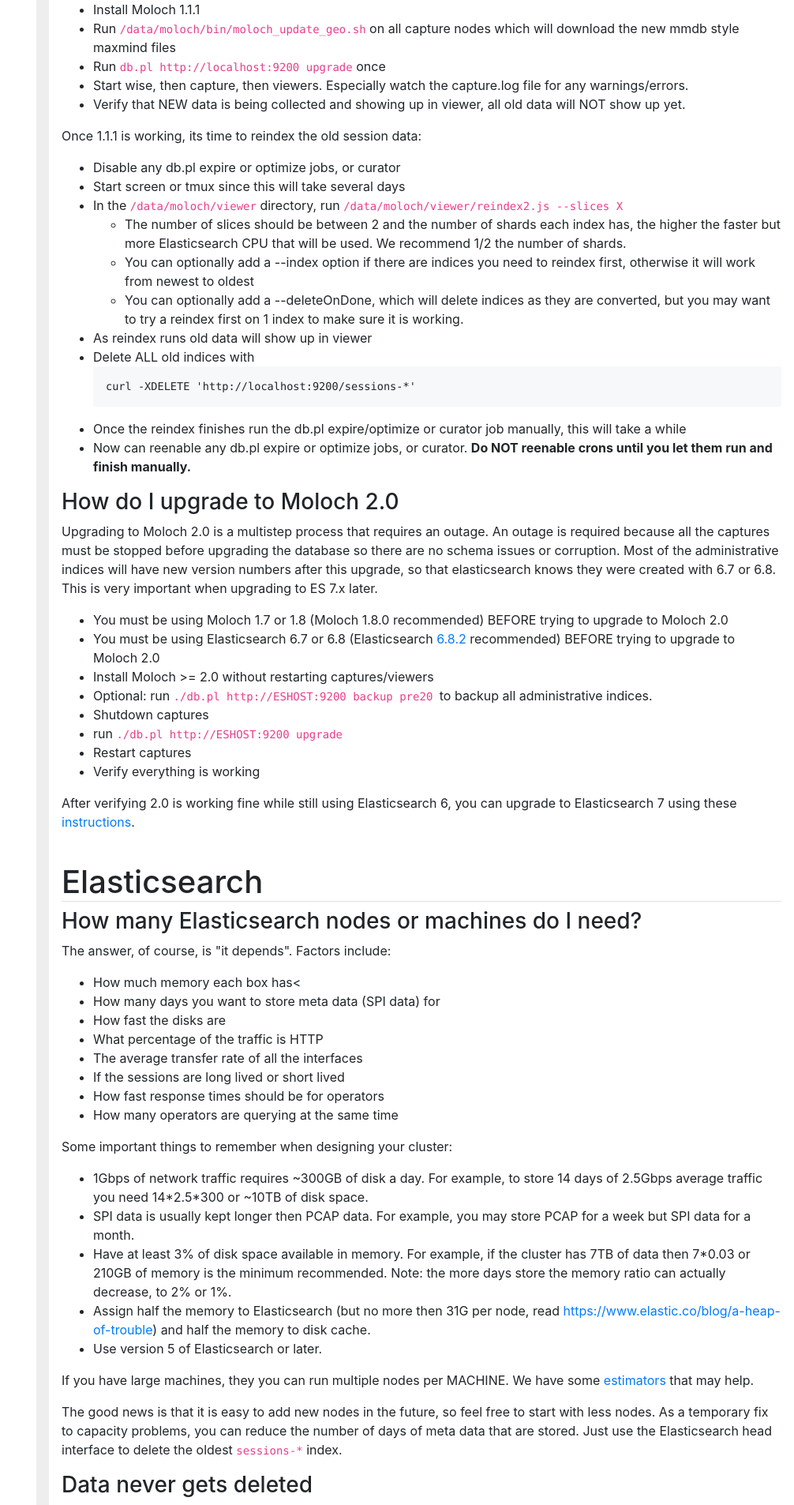
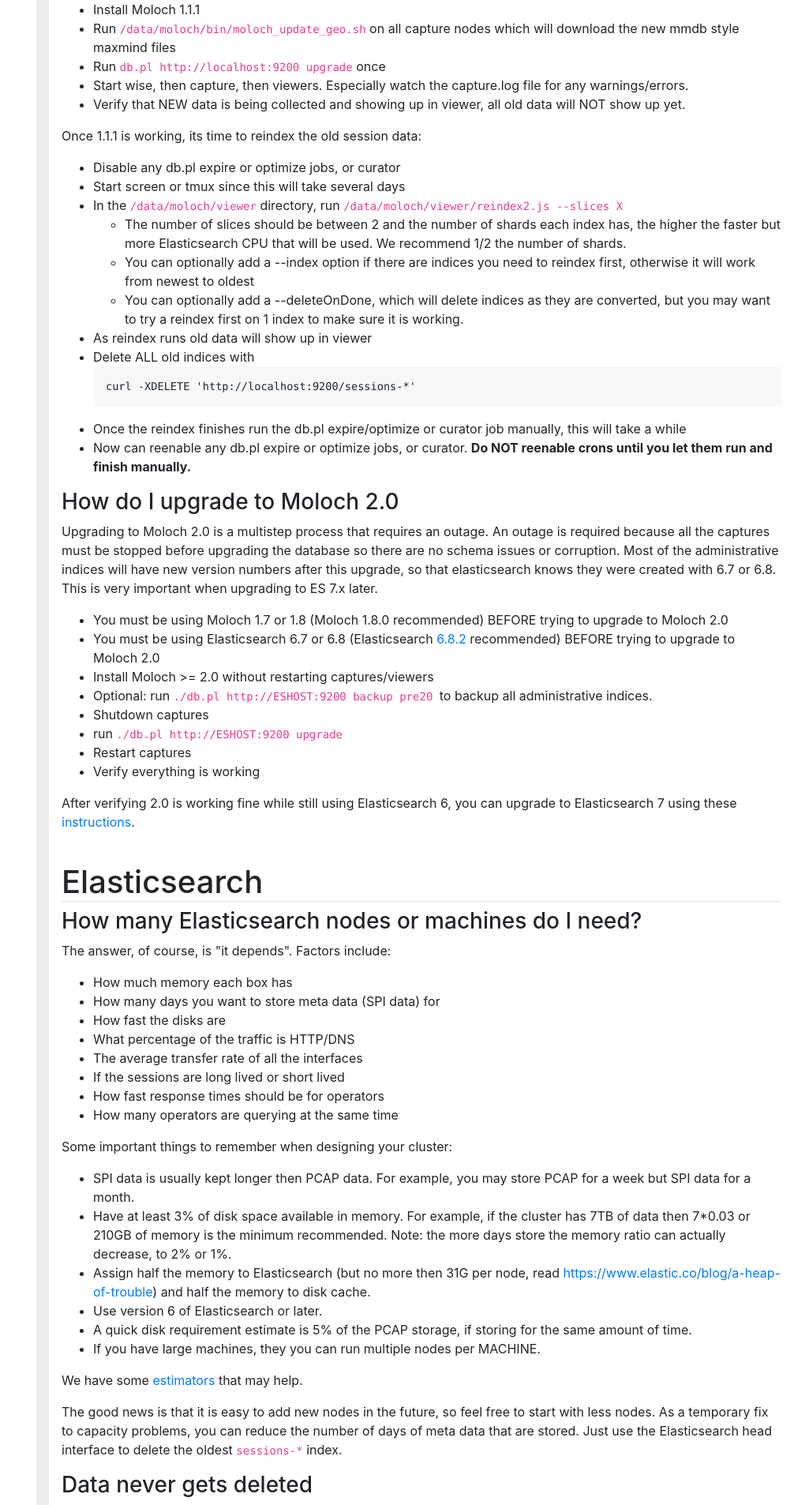
Before and after one commit to aol/molochweb, a Jekyll site: the page built from faq.html, in a window 1280 px wide. Shown: the part 3094-5000 px from the top of the page at 79% size, without its empty margins (274-1280 px from the left). Built offline with Jekyll 4.4.1, drawn with Linux system fonts in a browser that asks for light colours.

Commit message:
clean up

```diff
--- a/faq.html
+++ b/faq.html
@@ -879,7 +879,7 @@
       <p>The answer, of course, is "it depends". Factors include:</p>
       <ul>
         <li>
-          How much memory each box has<
+          How much memory each box has
         </li>
         <li>
           How many days you want to store meta data (SPI data) for
@@ -888,7 +888,7 @@
           How fast the disks are
         </li>
         <li>
-          What percentage of the traffic is HTTP
+          What percentage of the traffic is HTTP/DNS
         </li>
         <li>
           The average transfer rate of all the interfaces
@@ -907,11 +907,6 @@
         Some important things to remember when designing your cluster:
       </p>
       <ul>
-        <li>
-          1Gbps of network traffic requires ~300GB of disk a day. For example,
-          to store 14 days of 2.5Gbps average traffic you need 14*2.5*300 or
-          ~10TB of disk space.
-        </li>
         <li>
           SPI data is usually kept longer then PCAP data. For example, you may
           store PCAP for a week but SPI data for a month.
@@ -931,16 +926,17 @@
           and half the memory to disk cache.
         </li>
         <li>
-          Use version 5 of Elasticsearch or later.
+          Use version 6 of Elasticsearch or later.
+        </li>
+        <li>
+          A quick disk requirement estimate is 5% of the PCAP storage, if storing for the same amount of time.
+        </li>
+        <li>
+          If you have large machines, they you can run multiple nodes per MACHINE.
         </li>
       </ul>
       <p>
-        If you have large machines, they you can run multiple nodes per MACHINE.
-        We have some
-        <a href="estimators">
-          estimators
-        </a>
-        that may help.
+        We have some <a href="estimators"> estimators </a> that may help.
       </p>
       <p>
         The good news is that it is easy to add new nodes in the future, so feel
@@ -1007,7 +1001,7 @@
           a 64G machine only run 1 Elasticsearch node on the machine.
         </li>
         <li>
-          Make sure swap is turned off on Elasticsearch machines.
+          Make sure swap is turned off or swappiness is 0 on Elasticsearch machines.
         </li>
         <li>
           If you are running multiple Elasticsearch nodes make sure the disks can
@@ -1893,7 +1887,7 @@
           Disk
         </h4>
         <p>
-          Make sure swap has been disabled, or at the very least, isn’t writing to
+          Make sure swap has been disabled, swappiness is 0, or at the very least, isn’t writing to
           the disk being used for PCAP.
         </p>
         <p>
```
Also changed, not shown: other parts of faq.html (+5 -7 lines).
